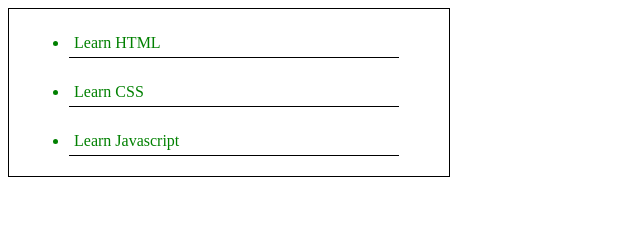
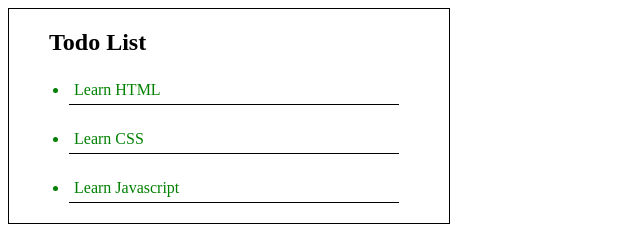
Before and after one commit to hiaux0/codesoc-todolist-v1, a website built with Parcel: page index.html in a window 1280 px wide. Shown: the whole page, without its empty margins (0-640 px from the left). Built offline with nearby package versions, Linux system fonts and the light colour scheme.

Commit message:
(add) index.html: a 'header' to the list

```diff
--- a/index.html
+++ b/index.html
@@ -3,6 +3,7 @@
 <link rel="stylesheet" href="src/styles.css">
 
 <ul>
+  <h2>Todo List</h2>
   <li>Learn HTML</li>
   <li>Learn CSS</li>
   <li>Learn Javascript</li>
```
